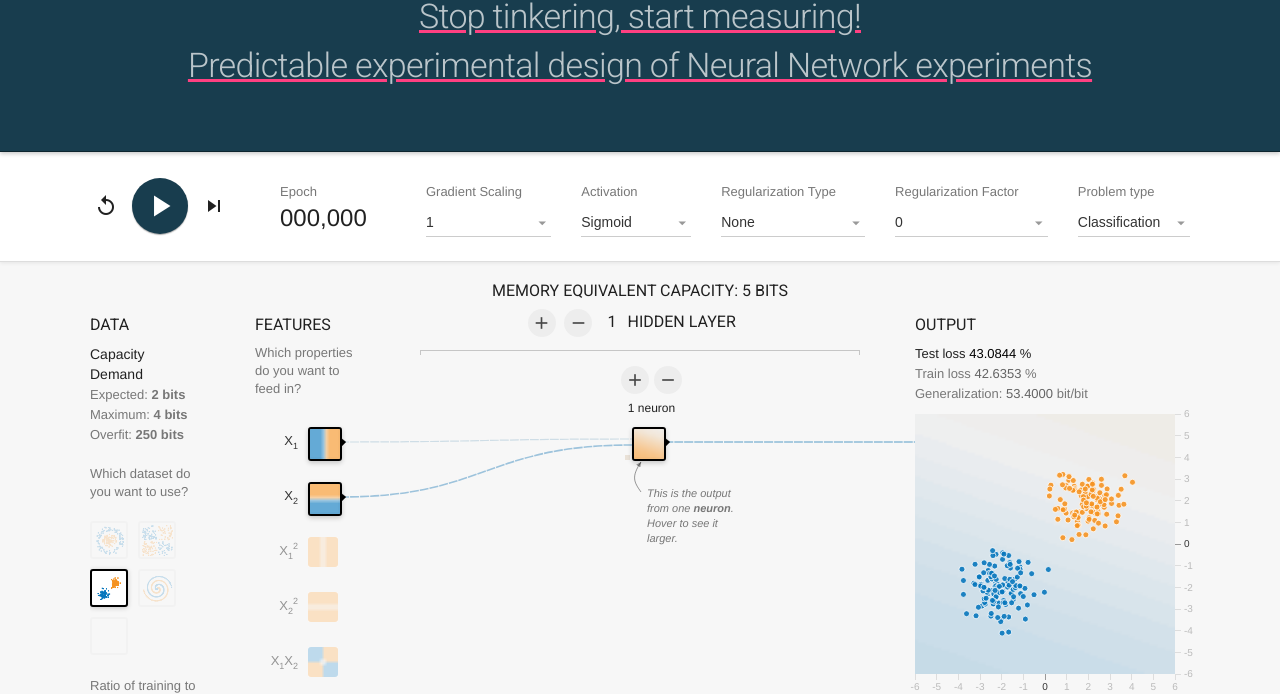
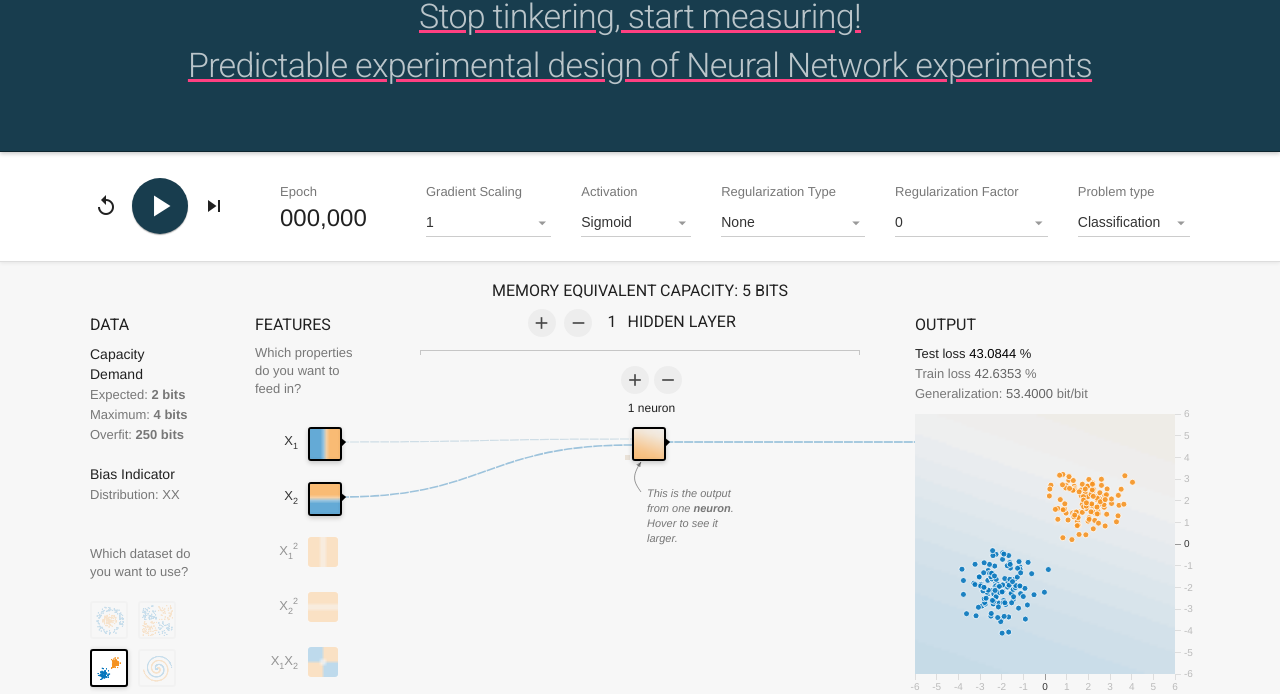
Before and after one commit to fractor/nntailoring, a website: page tfmeter/index.html in a window 1280 px wide. Shown: the part 68-762 px from the top of the page. Drawn offline with nearby package versions, Linux system fonts and the light colour scheme; files that its build step writes are made by us from their sources; files whose address does not match are found by name.

Commit message:
BYOD fixes along with bias indicator

```diff
--- a/tfmeter/index.html
+++ b/tfmeter/index.html
@@ -211,14 +211,20 @@ limitations under the License.
         </h4>
         <span>Capacity Demand</span></br>
         <label for="sugCapacity">
-            Expected: <b><span class="value">XX</span>&nbsp;bits</span></b>
+            Expected: <b><span class="value">XX</span>&nbsp;bits</b>
         </label></br>
         <label for="maxCapacity">
-            Maximum: <b><span class="value">XX</span>&nbsp;bits</span></b>
+            Maximum: <b><span class="value">XX</span>&nbsp;bits</b>
         </label></br>
         <label for="dataOverfit">
-            Overfit: <b><span class="value">XX</span>&nbsp;bits</span></b>
+            Overfit: <b><span class="value">XX</span>&nbsp;bits</b>
         </label>
+        </br></br>
+
+        <span>Bias Indicator</span></br>
+        <label for="dataDistribution">
+            Distribution: <span class="value">XX</span>
+        </label></br>
         </br>
 
         <div class="ui-dataset">
@@ -243,7 +249,7 @@ limitations under the License.
                     <canvas class="data-thumbnail" data-dataset="spiral"></canvas>
                 </div>
                 <div class="dataset" title="Bring Your Own Data">
-                    <canvas class="data-thumbnail" data-dataset="byod"><i class="material-icons">folder</i></canvas>
+                    <canvas class="data-thumbnail" data-dataset="byod">
                 </div>
                 <div class="dataset" title="Plane">
                     <canvas class="data-thumbnail" data-regDataset="reg-plane"></canvas>
--- a/tfmeter/src/playground.ts
+++ b/tfmeter/src/playground.ts
@@ -355,26 +355,29 @@ function makeGUI() {
 					let data = target.result;
 					let s = data.split("\n");
 					for (let i = 0; i < s.length; i++) {
+						if (i == 0) {
+							console.log(s[i]);
+						}
 						let ss = s[i].split(",");
 						if (ss.length != 3) break;
-						let x = ss[0];
-						let y = ss[1];
-						let label = ss[2];
+						let x = parseFloat(ss[0]);
+						let y = parseFloat(ss[1]);
+						let label = parseInt(ss[2]);
 						points.push({x, y, label});
-						// ~ console.log(points[i].x+","+points[i].y+","+points[i].label);
 					}
 					shuffle(points);
+					console.log(points.length);
 					// Split into train and test data.
 					let splitIndex = Math.floor(points.length * state.percTrainData / 100);
 					trainData = points.slice(0, splitIndex);
 					testData = points.slice(splitIndex);
 
+					console.table(trainData);
+					console.table(testData);
+
 					heatMap.updatePoints(trainData);
 					heatMap.updateTestPoints(state.showTestData ? testData : []);
 
-
-					// ~ state.sugCapacity = getReqCapacity(points)[0];
-					// ~ state.maxCapacity = getReqCapacity(points)[1];
 					state.sugCapacity = getReqCapacity(trainData)[0];
 					state.maxCapacity = getReqCapacity(trainData)[1];
 					d3.select("label[for='maxCapacity'] .value").text(state.maxCapacity);
@@ -383,6 +386,11 @@ function makeGUI() {
 					//////////////////
 					parametersChanged = true;
 					reset();
+
+					// Drawing thumbnail
+					let canvas: any = document.querySelector(`canvas[data-dataset=byod]`);
+					renderThumbnail(canvas, (numSamples: number, noise: number) => points);
+
 
 				};
 
@@ -418,6 +426,10 @@ function makeGUI() {
 			d3.select("label[for='dataOverfit'] .value").text(numberOfUnique(trainData));
 
 			parametersChanged = true;
+
+			// Resetting the BYOD thumbnail
+			let canvas: any = document.querySelector(`canvas[data-dataset=byod]`);
+			renderBYODThumbnail(canvas);
 			reset();
 		}
 
@@ -1105,7 +1117,7 @@ function getNumberOfCorrectClassifications(network: nn.Node[][], dataPoints: Exa
 		let output = nn.forwardProp(network, input);
 		let prediction = (output > 0) ? 1 : -1;
 		let correct = (prediction === dataPoint.label) ? 1 : 0;
-		correctlyClassified += correct
+		correctlyClassified += correct;
 	}
 	return correctlyClassified;
 }
@@ -1205,7 +1217,7 @@ function oneStep(): void {
 
 	let numberOfCorrectTrainClassifications: number = getNumberOfCorrectClassifications(network, trainData);
 	let numberOfCorrectTestClassifications: number = getNumberOfCorrectClassifications(network, testData);
-	generalization = (numberOfCorrectTrainClassifications+ numberOfCorrectTestClassifications)/totalCapacity;
+	generalization = (numberOfCorrectTrainClassifications + numberOfCorrectTestClassifications) / totalCapacity;
 
 
 	updateUI();
@@ -1254,7 +1266,7 @@ function reset(onStartup = false) {
 
 	let numberOfCorrectTrainClassifications: number = getNumberOfCorrectClassifications(network, trainData);
 	let numberOfCorrectTestClassifications: number = getNumberOfCorrectClassifications(network, testData);
-	generalization = (numberOfCorrectTrainClassifications + numberOfCorrectTestClassifications)/totalCapacity;
+	generalization = (numberOfCorrectTrainClassifications + numberOfCorrectTestClassifications) / totalCapacity;
 
 	drawNetwork(network);
 	updateUI(true);
@@ -1288,7 +1300,6 @@ function initTutorial() {
 	});
 }
 
-function drawDatasetThumbnails() {
 function renderThumbnail(canvas, dataGenerator) {
 	let w = 100;
 	let h = 100;
@@ -1300,20 +1311,35 @@ function drawDatasetThumbnails() {
 	data.forEach(
 		function (d) {
 			context.fillStyle = colorScale(d.label);
-				// ~ context.fillRect(w * (d.x + 6) / 12, h * (-d.y + 6) / 12, 4, 4);
 			context.fillRect(w * (d.x + 6) / 12, h * (-d.y + 6) / 12, 4, 4);
 		});
 	d3.select(canvas.parentNode).style("display", null);
 }
 
+function renderBYODThumbnail(canvas) {
+	const img = new Image();
+	img.src = "https://i.imgur.com/6uRzJMT.png";
+	canvas.setAttribute("width", 100);
+	canvas.setAttribute("height", 100);
+	let context = canvas.getContext("2d");
+	img.onload = function (e) {
+		context.drawImage(img, 25, 25, 50, 50);
+	};
+	d3.select(canvas.parentNode).style("display", null);
+}
+
+function drawDatasetThumbnails() {
 	d3.selectAll(".dataset").style("display", "none");
 
 	if (state.problem === Problem.CLASSIFICATION) {
 		for (let dataset in datasets) {
-			let canvas: any =
-				document.querySelector(`canvas[data-dataset=${dataset}]`);
+			let canvas: any = document.querySelector(`canvas[data-dataset=${dataset}]`);
 			let dataGenerator = datasets[dataset];
 
+			if (dataset === "byod") {
+				renderBYODThumbnail(canvas);
+				continue;
+			}
 			renderThumbnail(canvas, dataGenerator);
 
 
@@ -1385,32 +1411,20 @@ function generateData(firstTime = false) {
 	let data: Example2D[] = [];
 
 	if (state.byod) {
-		// ~ for (let i = 0; i < trainData.length; i++)
-		// ~ {
-		// ~ data[i].push(trainData[i]);
-		// ~ }
-		// ~ for (let i = trainData.length; i < trainData.length+testData.length; i++)
-		// ~ {
-		// ~ let j = i - trainData.length;
-		// ~ data[i].push(testData[j]);
-		// ~ }
-
-		// ~ shuffle(data);
-		// ~ let splitIndex = Math.floor(data.length * state.percTrainData/100);
-		// ~ trainData = data.slice(0, splitIndex);
-		// ~ testData = data.slice(splitIndex);
+		data = trainData.concat(testData);
 	}
 
 	if (!state.byod) {
 		generator = state.problem === Problem.CLASSIFICATION ? state.dataset : state.regDataset;
 		data = generator(numSamples, state.noise);
+	}
 
+	// Shuffle and split into train and test data.
 	shuffle(data);
-		// Split into train and test data.
 	let splitIndex = Math.floor(data.length * state.percTrainData / 100);
 	trainData = data.slice(0, splitIndex);
 	testData = data.slice(splitIndex);
-	}
+
 	state.sugCapacity = getReqCapacity(trainData)[0];
 	state.maxCapacity = getReqCapacity(trainData)[1];
 	d3.select("label[for='maxCapacity'] .value").text(state.maxCapacity);
```
Also changed, not shown: tfmeter/dist/bundle.js, tfmeter/dist/index.html. Lines whose indentation alone changed are shown as unchanged.
